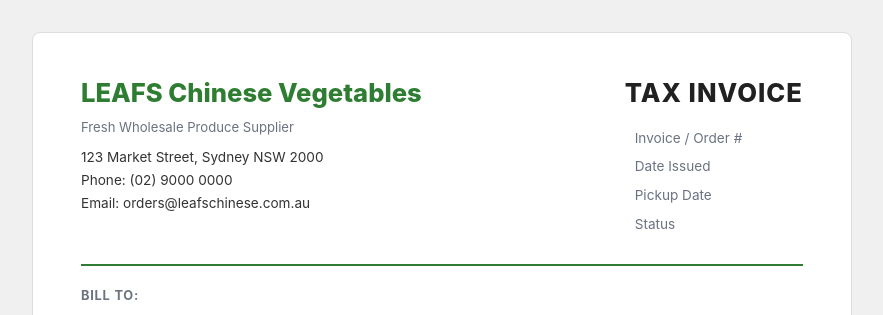
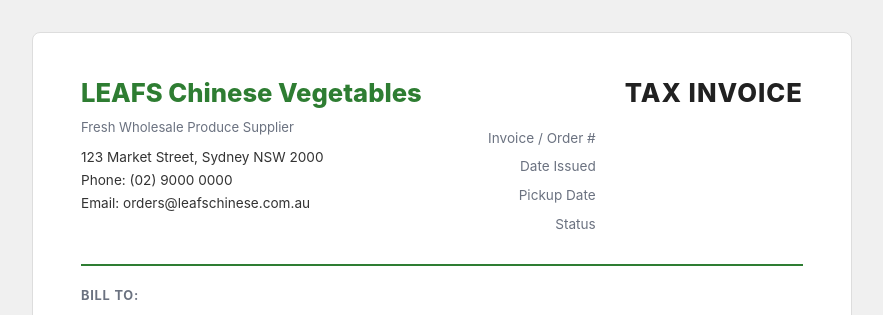
Before and after one commit to Rayeesac/leaf-veg, a Django app: template templates/catalog/invoice.html in a window 1280 px wide. Shown: the top 315 px of the page, without its empty margins (198-1081 px from the left). Run offline with Django 5.2, Linux system fonts and the light colour scheme; the template is opened without the code that fills it, so the values that code supplies are empty.

Commit message:
invoice issue fixed

```diff
--- a/static/css/invoice.css
+++ b/static/css/invoice.css
@@ -37,14 +37,22 @@ body {
   /* box-shadow intentionally omitted — unsupported by WeasyPrint PDF renderer */
 }
 
-/* Header */
+/* Header — table layout so WeasyPrint and browsers both render side-by-side */
 .invoice-header {
-  display: flex;
-  justify-content: space-between;
-  align-items: flex-start;
-  gap: 2rem;
-  flex-wrap: wrap;
+  display: table;
+  width: 100%;
   margin-bottom: 1.5rem;
+}
+
+.company-block,
+.invoice-meta-block {
+  display: table-cell;
+  vertical-align: top;
+}
+
+.invoice-meta-block {
+  text-align: right;
+  width: 45%;
 }
 
 .company-name {
```
